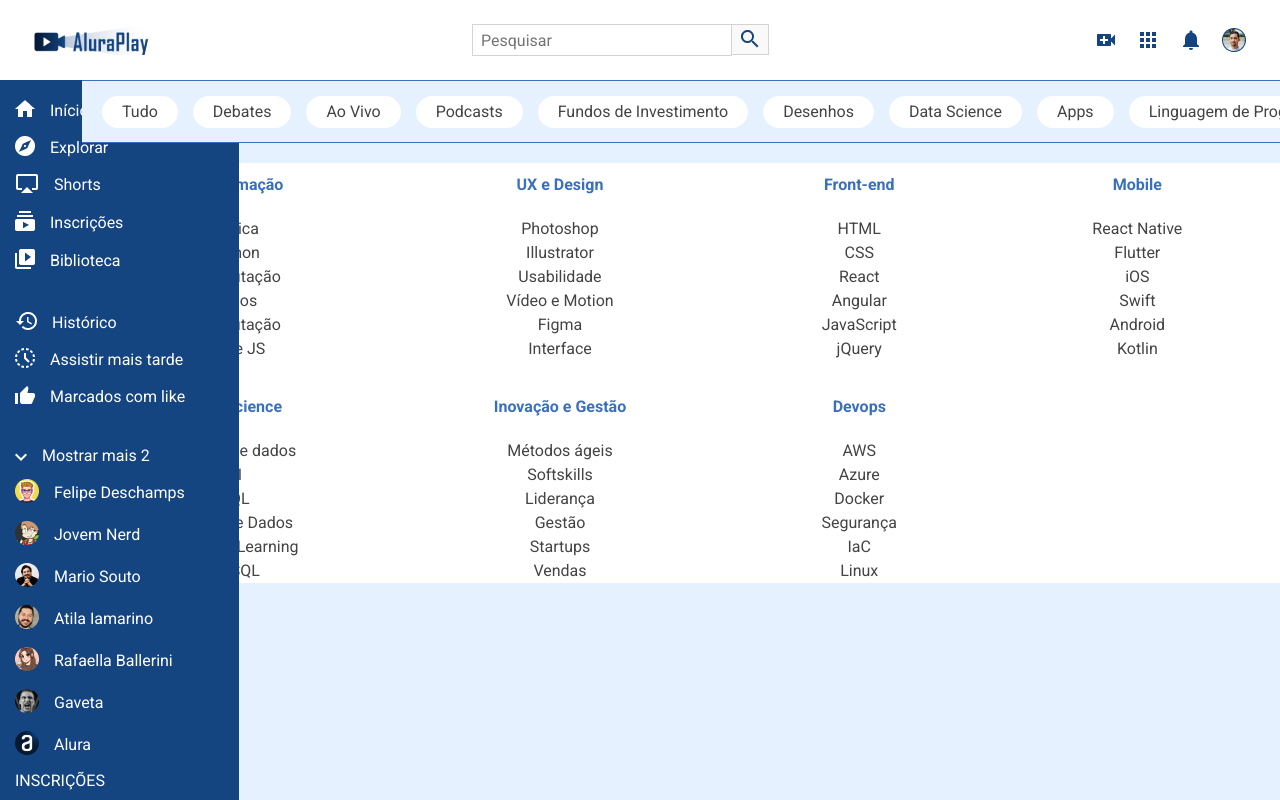
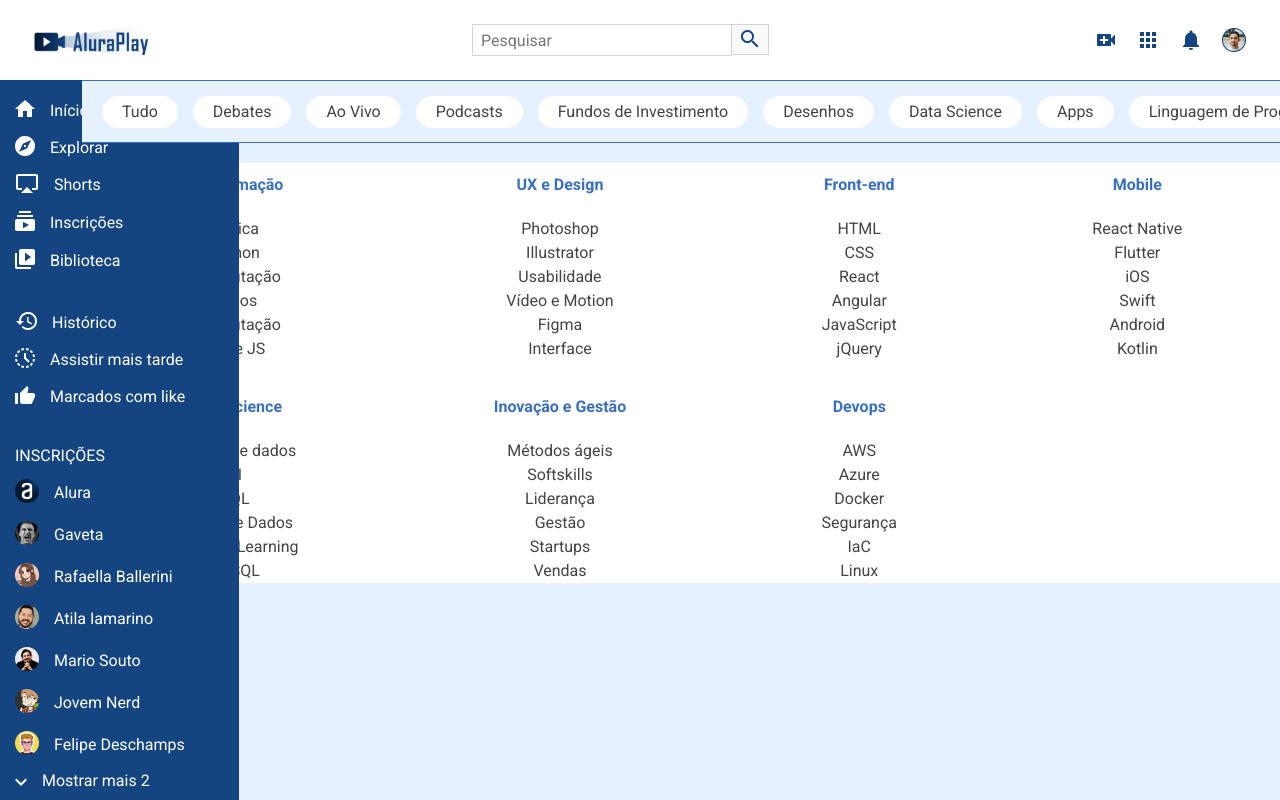
Before and after one commit to DannielLuis/aluraplay, a plain HTML site: page index.html in a window 1280 px wide. Drawn offline with Linux system fonts and the light colour scheme.

Commit message:
Aula4, Definindo ordem: order

```diff
--- a/css/flexbox.css
+++ b/css/flexbox.css
@@ -119,4 +119,24 @@
         align-items: center;
     }
 
+    .menu__lista:nth-child(3){
+        flex-direction: column-reverse;
+    }
+
+    /* .jogos{
+        order: 3;
+    }
+
+    .filmes{
+        order: 2;
+    }
+
+    .premium{
+        order: 1;
+    }
+
+    .maispagina{
+        order: 4;
+    } */
+
 }
```
